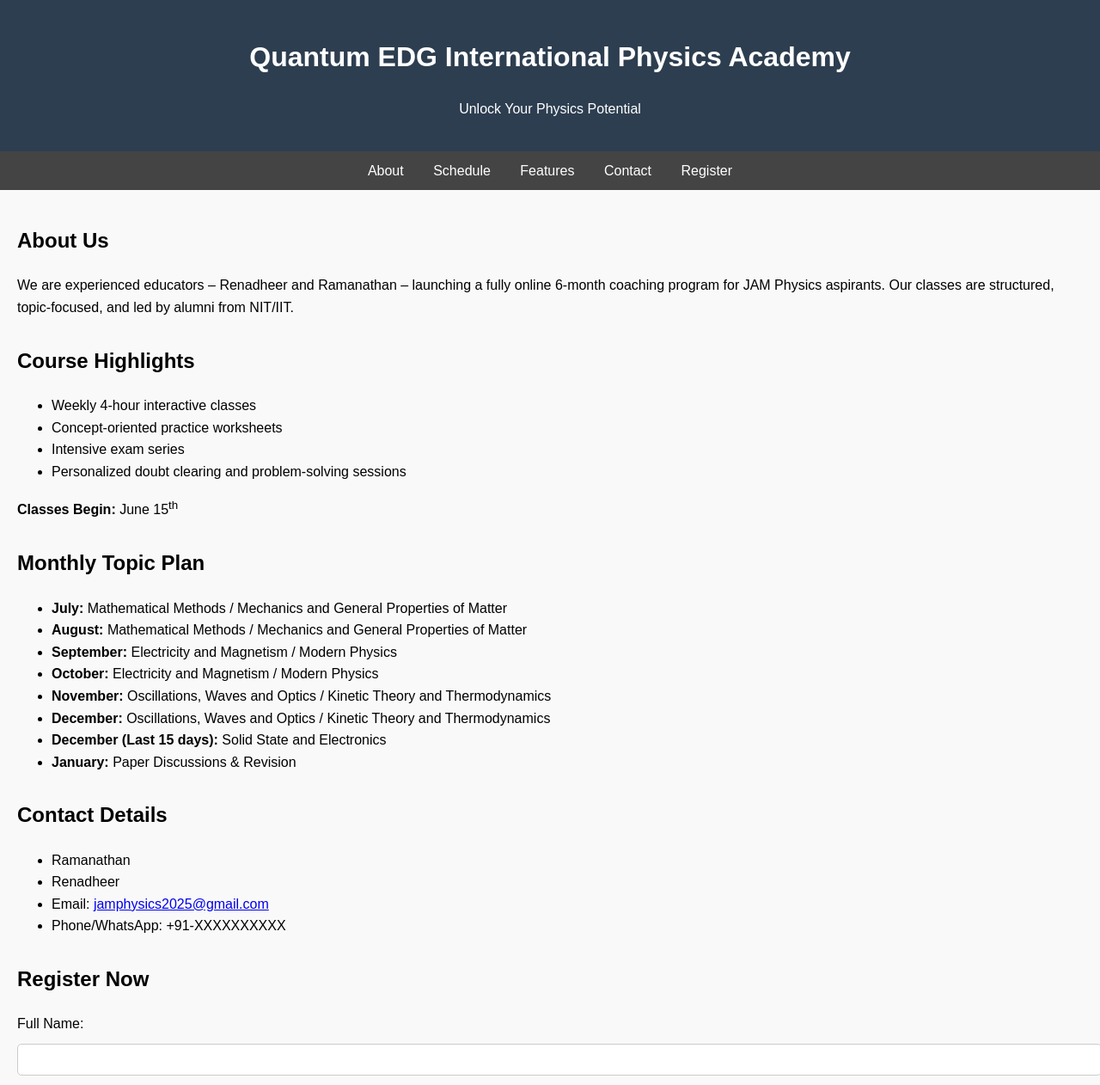
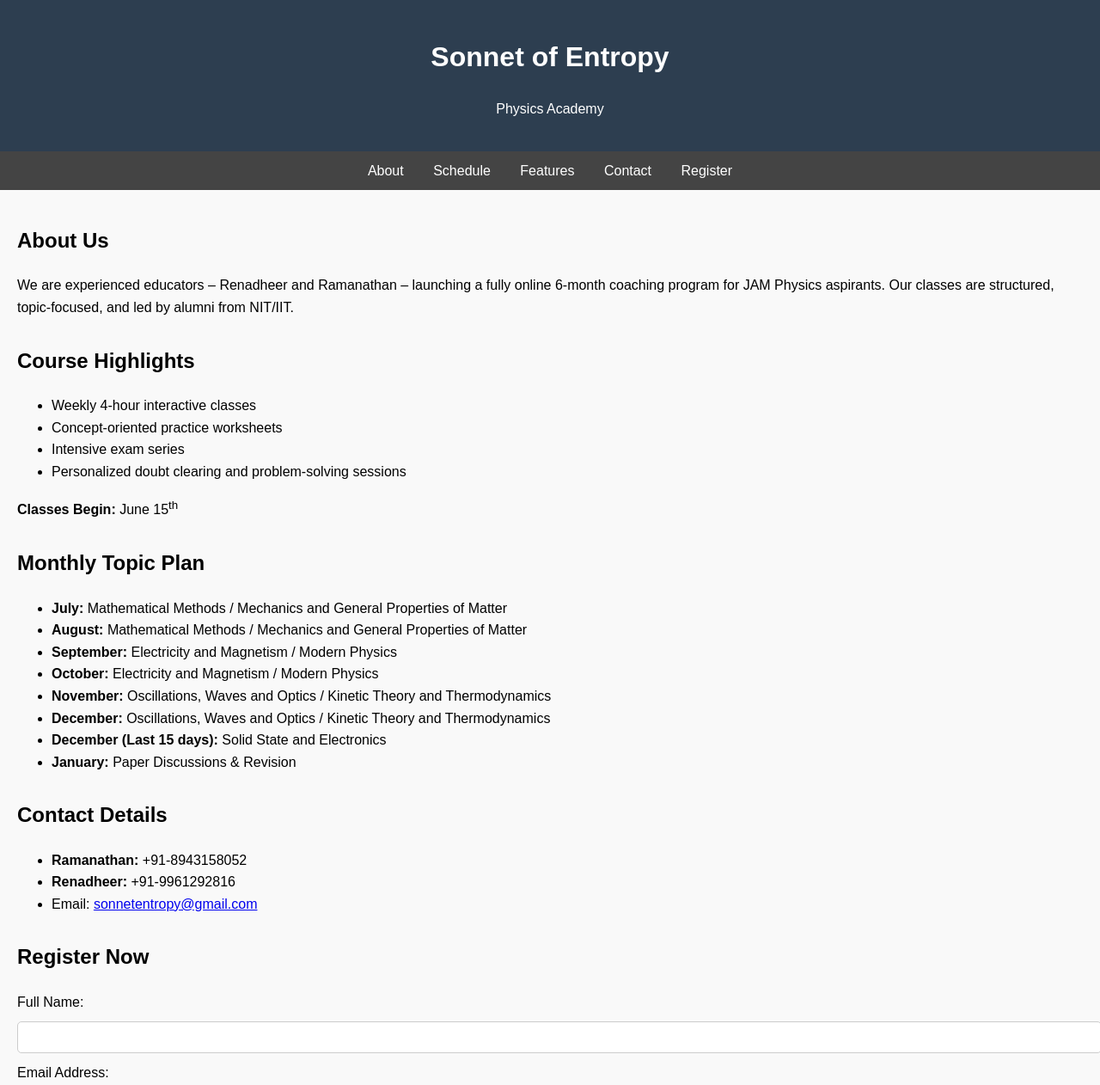
Before and after one commit to Ramanathanks/quantum-edg-website, a plain HTML site: page index.html in a window 1280 px wide. Shown: the top 1262 px of the page at 86% size. Drawn offline with Linux system fonts and the light colour scheme.

Commit message:
index.html

```diff
--- a/index.html
+++ b/index.html
@@ -3,7 +3,7 @@
 <head>
   <meta charset="UTF-8">
   <meta name="viewport" content="width=device-width, initial-scale=1.0">
-  <title>Quantum EDG International Physics Academy</title>
+  <title>Sonnet of Entropy</title>
   <style>
     body {
       font-family: Arial, sans-serif;
@@ -59,8 +59,8 @@
 </head>
 <body>
   <header>
-    <h1>Quantum EDG International Physics Academy</h1>
-    <p>Unlock Your Physics Potential</p>
+    <h1>Sonnet of Entropy</h1>
+    <p>Physics Academy</p>
   </header>
 
   <nav>
@@ -105,16 +105,15 @@
     <section id="contact" class="section">
       <h2>Contact Details</h2>
       <ul>
-        <li>Ramanathan</li>
-        <li>Renadheer</li>
-        <li>Email: <a href="mailto:jamphysics2025@gmail.com">jamphysics2025@gmail.com</a></li>
-        <li>Phone/WhatsApp: +91-XXXXXXXXXX</li>
+        <li><strong>Ramanathan:</strong> +91-8943158052</li>
+        <li><strong>Renadheer:</strong> +91-9961292816</li>
+        <li>Email: <a href="mailto:sonnetentropy@gmail.com">sonnetentropy@gmail.com</a></li>
       </ul>
     </section>
 
     <section id="register" class="section">
       <h2>Register Now</h2>
-      <form action="https://formspree.io/f/your-form-id" method="POST">
+      <form action="https://formspree.io/f/movdryln" method="POST">
         <label for="name">Full Name:</label>
         <input type="text" id="name" name="name" required>
 
@@ -122,7 +121,7 @@
         <input type="email" id="email" name="email" required>
 
         <label for="phone">Phone Number:</label>
-        <input type="text" id="phone" name="phone" required>
+        <input type="tel" id="phone" name="phone" required>
 
         <label for="message">Additional Info (Optional):</label>
         <textarea id="message" name="message" rows="4"></textarea>
@@ -134,7 +133,7 @@
   </div>
 
   <footer>
-    <p>&copy; 2025 Quantum EDG International Physics Academy | Renadheer & Ramanathan</p>
+    <p>&copy; 2025 Sonnet of Entropy | Renadheer &amp; Ramanathan</p>
   </footer>
 </body>
 </html>
```
